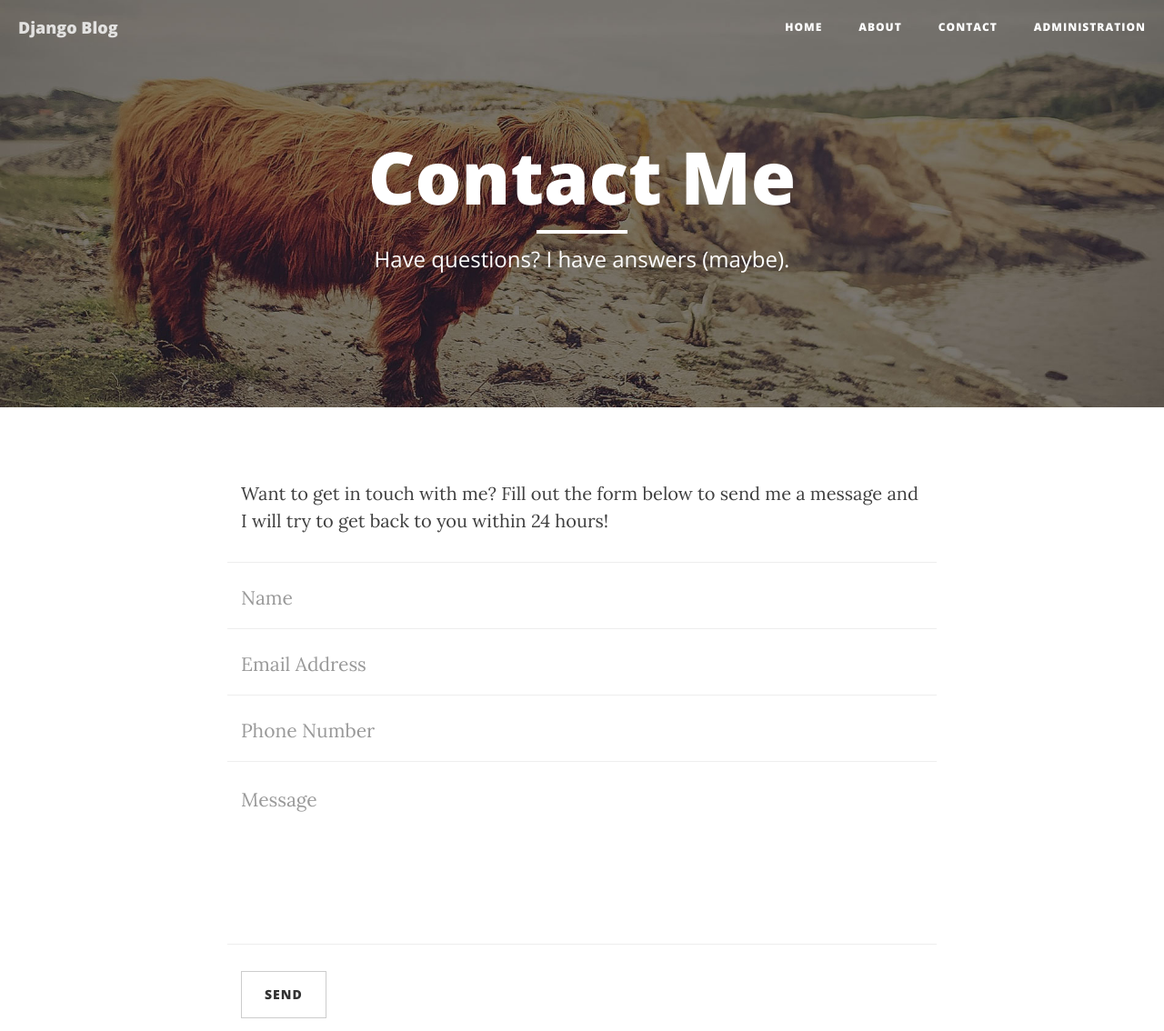
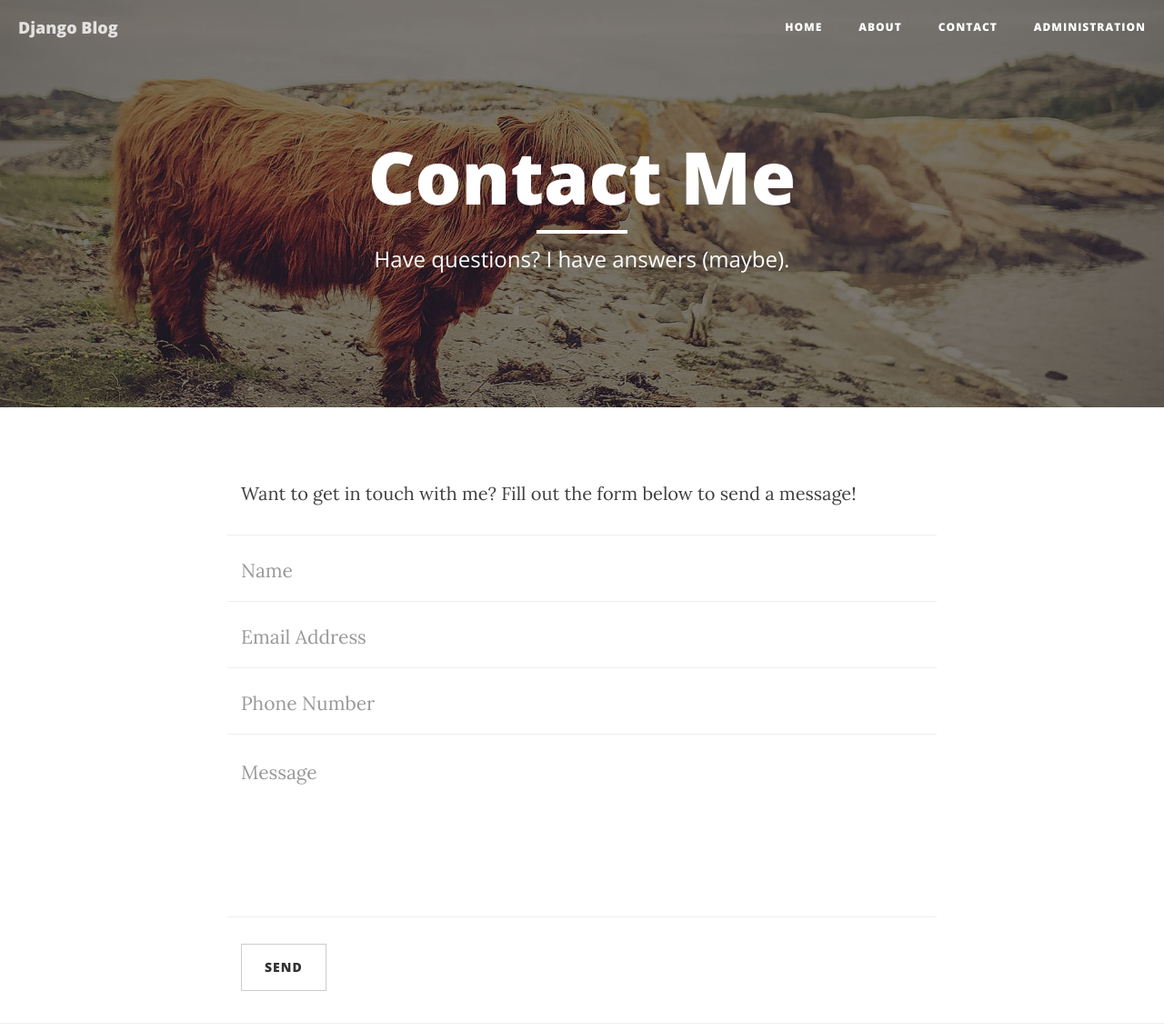
Before and after one commit to Belev/learning, a Django app: page /contact/ in a window 1280 px wide. Shown: the top 1134 px of the page at 91% size. Run offline with Django 3.2, Linux system fonts and the light colour scheme; some libraries are stand-ins or nearby versions.

Commit message:
Change contact message.

```diff
--- a/Python/django_blog/django_blog/templates/contact.html
+++ b/Python/django_blog/django_blog/templates/contact.html
@@ -26,7 +26,7 @@
     <div class="container">
         <div class="row">
             <div class="col-lg-8 col-lg-offset-2 col-md-10 col-md-offset-1">
-                <p>Want to get in touch with me? Fill out the form below to send me a message and I will try to get back to you within 24 hours!</p>
+                <p>Want to get in touch with me? Fill out the form below to send a message!</p>
                 <!-- Contact Form - Enter your email address on line 19 of the mail/contact_me.php file to make this form work. -->
                 <!-- WARNING: Some web hosts do not allow emails to be sent through forms to common mail hosts like Gmail or Yahoo. It's recommended that you use a private domain email address! -->
                 <!-- NOTE: To use the contact form, your site must be on a live web host with PHP! The form will not work locally! -->
```
